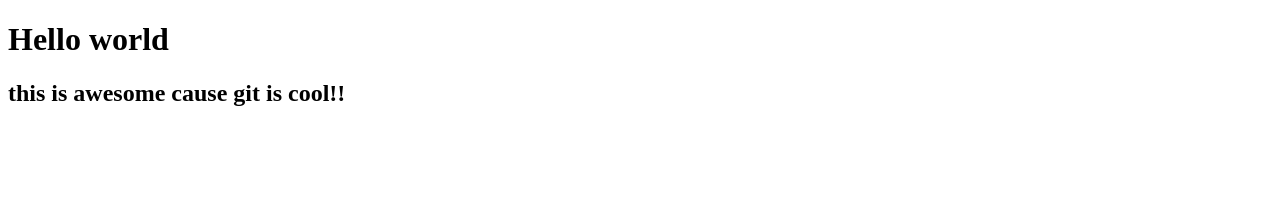
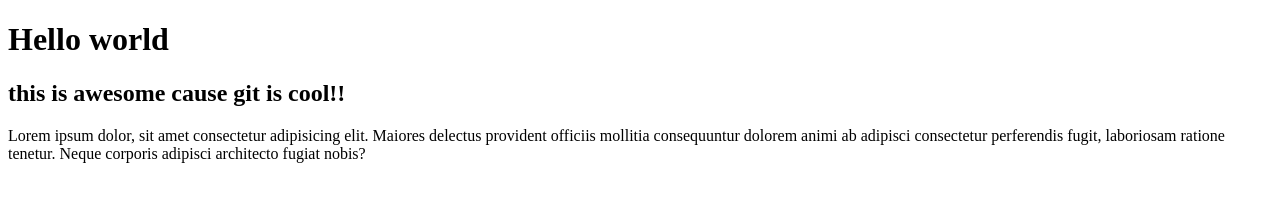
Before and after one commit to Shane-25/Push_to_Git_Hub, a plain HTML site: page index.html in a window 1280 px wide. Drawn offline with Linux system fonts and the light colour scheme.

Commit message:
added p tag

```diff
--- a/index.html
+++ b/index.html
@@ -9,5 +9,6 @@
 <body>
     <h1>Hello world</h1>
     <h2>this is awesome cause git is cool!!</h2>
+    <p>Lorem ipsum dolor, sit amet consectetur adipisicing elit. Maiores delectus provident officiis mollitia consequuntur dolorem animi ab adipisci consectetur perferendis fugit, laboriosam ratione tenetur. Neque corporis adipisci architecto fugiat nobis?</p>
 </body>
 </html>
```
